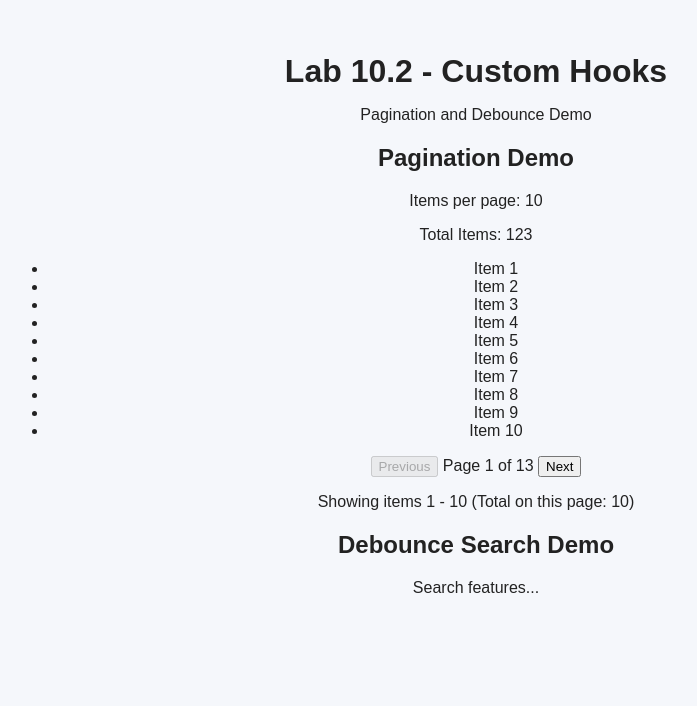
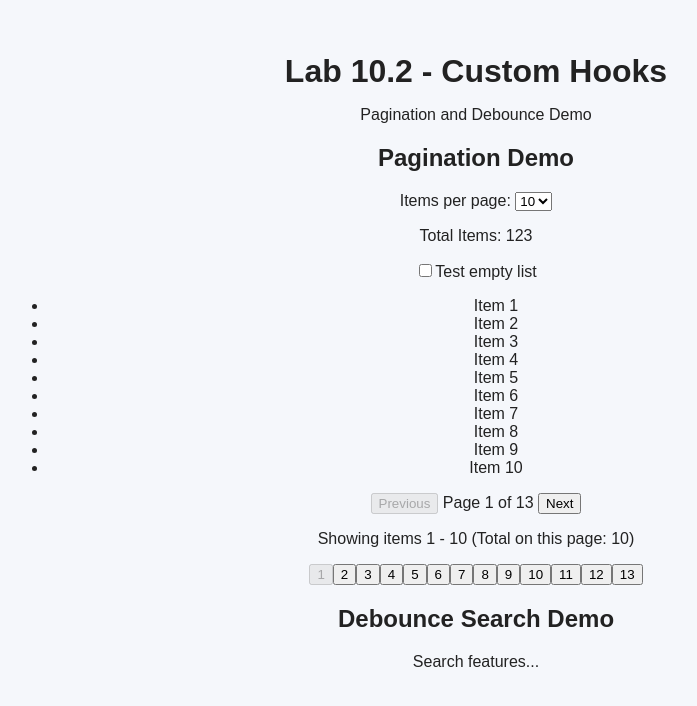
Before and after one commit to BallNChain24FEnd/AshleyWhite-Lab-10.2_custom-hooks-implementation, a React (Vite) app: page / in a window 1280 px wide. Shown: the top 706 px of the page, without its empty margins (164-861 px from the left). Built offline with nearby package versions, Linux system fonts and the light colour scheme.

Commit message:
Commit 5: Added pagination and edge case controls

```diff
--- a/src/components/PaginationDemo.jsx
+++ b/src/components/PaginationDemo.jsx
@@ -1,8 +1,17 @@
+
+import { useState } from "react";
 import usePagination from "../hooks/usePagination";
 
 export default function PaginationDemo() {
-  // Create sample items
+  // Sample items
   const items = Array.from({ length: 123 }, (_, index) => `Item ${index + 1}`);
+
+  // Demo settings
+  const [itemsPerPage, setItemsPerPage] = useState(10);
+  const [showEmpty, setShowEmpty] = useState(false);
+
+  // Select item list
+  const displayItems = showEmpty ? [] : items;
 
   // Use pagination hook
   const {
@@ -11,46 +20,101 @@ export default function PaginationDemo() {
     startIndex,
     endIndex,
     itemsOnCurrentPage,
+    setPage,
     nextPage,
     prevPage,
     canNextPage,
     canPrevPage,
-  } = usePagination(items.length, 10);
+  } = usePagination(displayItems.length, itemsPerPage);
 
-  // Get current page items
-  const currentItems = items.slice(startIndex, endIndex + 1);
+  // Get current items
+  const currentItems = displayItems.slice(startIndex, endIndex + 1);
+
+  // Create page numbers
+  const pageNumbers = Array.from(
+    { length: totalPages },
+    (_, index) => index + 1
+  );
 
   return (
     <section>
       <h2>Pagination Demo</h2>
 
-      {/* Item information */}
-      <p>Items per page: 10</p>
-      <p>Total Items: {items.length}</p>
+      {/* Items per page */}
+      <label htmlFor="itemsPerPage">Items per page: </label>
+      <select
+        id="itemsPerPage"
+        value={itemsPerPage}
+        onChange={(event) => {
+          setItemsPerPage(Number(event.target.value));
+          setPage(1);
+        }}
+      >
+        <option value="5">5</option>
+        <option value="10">10</option>
+        <option value="20">20</option>
+      </select>
 
-      {/* Display current items */}
-      <ul>
-        {currentItems.map((item) => (
-          <li key={item}>{item}</li>
-        ))}
-      </ul>
+      <p>Total Items: {displayItems.length}</p>
 
-      {/* Page navigation */}
+      {/* Empty list test */}
+      <label>
+        <input
+          type="checkbox"
+          checked={showEmpty}
+          onChange={(event) => {
+            setShowEmpty(event.target.checked);
+            setPage(1);
+          }}
+        />
+        Test empty list
+      </label>
+
+      {/* Display items */}
+      {displayItems.length === 0 ? (
+        <p>No items available.</p>
+      ) : (
+        <ul>
+          {currentItems.map((item) => (
+            <li key={item}>{item}</li>
+          ))}
+        </ul>
+      )}
+
+      {/* Previous button */}
       <button onClick={prevPage} disabled={!canPrevPage}>
         Previous
       </button>
 
       <span> Page {currentPage} of {totalPages} </span>
 
+      {/* Next button */}
       <button onClick={nextPage} disabled={!canNextPage}>
         Next
       </button>
 
       {/* Item count */}
       <p>
-        Showing items {startIndex + 1} - {endIndex + 1}
-        {" "}(Total on this page: {itemsOnCurrentPage})
+        {displayItems.length === 0
+          ? "Showing 0 items"
+          : `Showing items ${startIndex + 1} - ${endIndex + 1}
+             (Total on this page: ${itemsOnCurrentPage})`}
       </p>
+
+      {/* Page number buttons */}
+      <div>
+        {pageNumbers.map((pageNumber) => (
+          <button
+            key={pageNumber}
+            onClick={() => setPage(pageNumber)}
+            disabled={currentPage === pageNumber}
+            aria-label={`Go to page ${pageNumber}`}
+            aria-current={currentPage === pageNumber ? "page" : undefined}
+          >
+            {pageNumber}
+          </button>
+        ))}
+      </div>
     </section>
   );
 }
```
